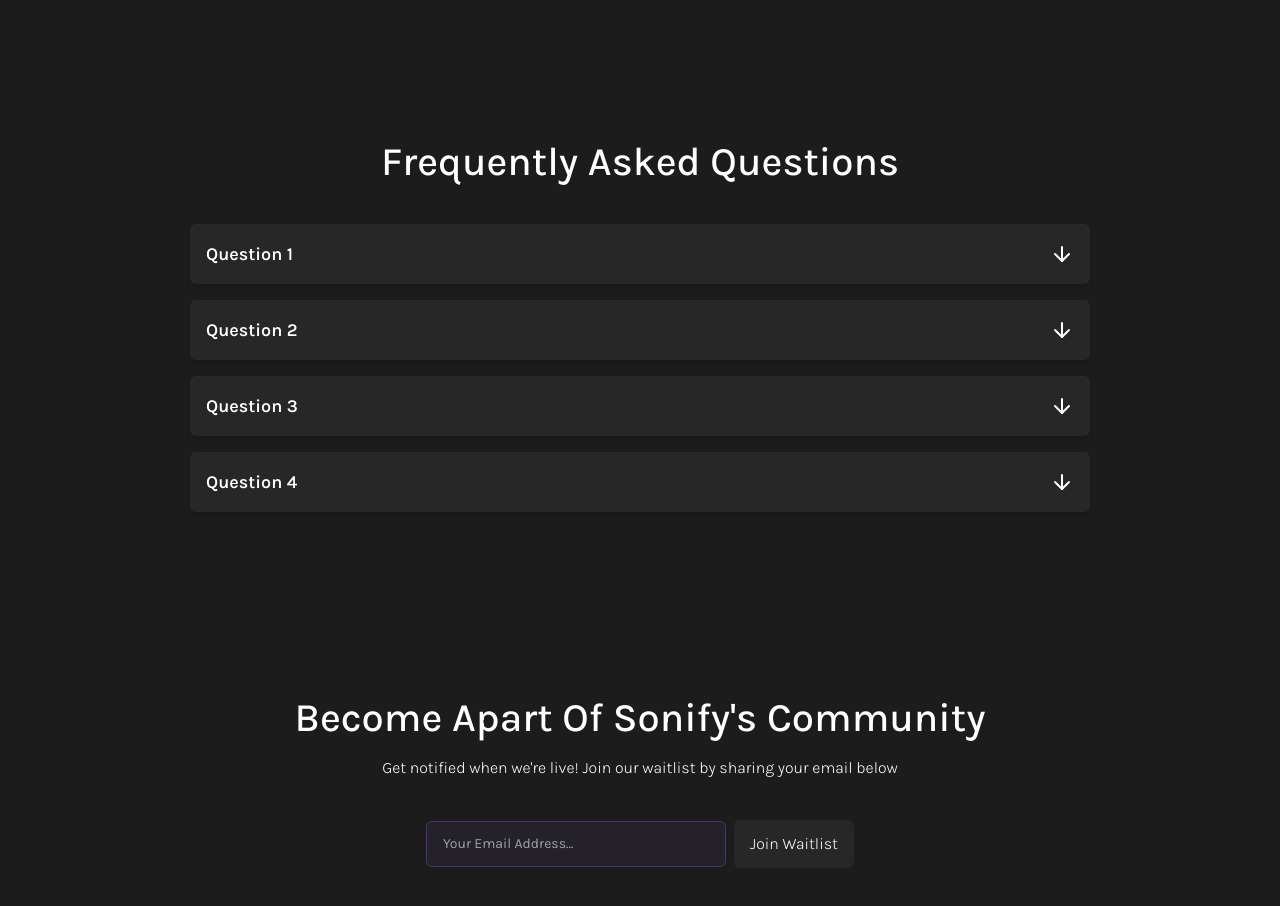
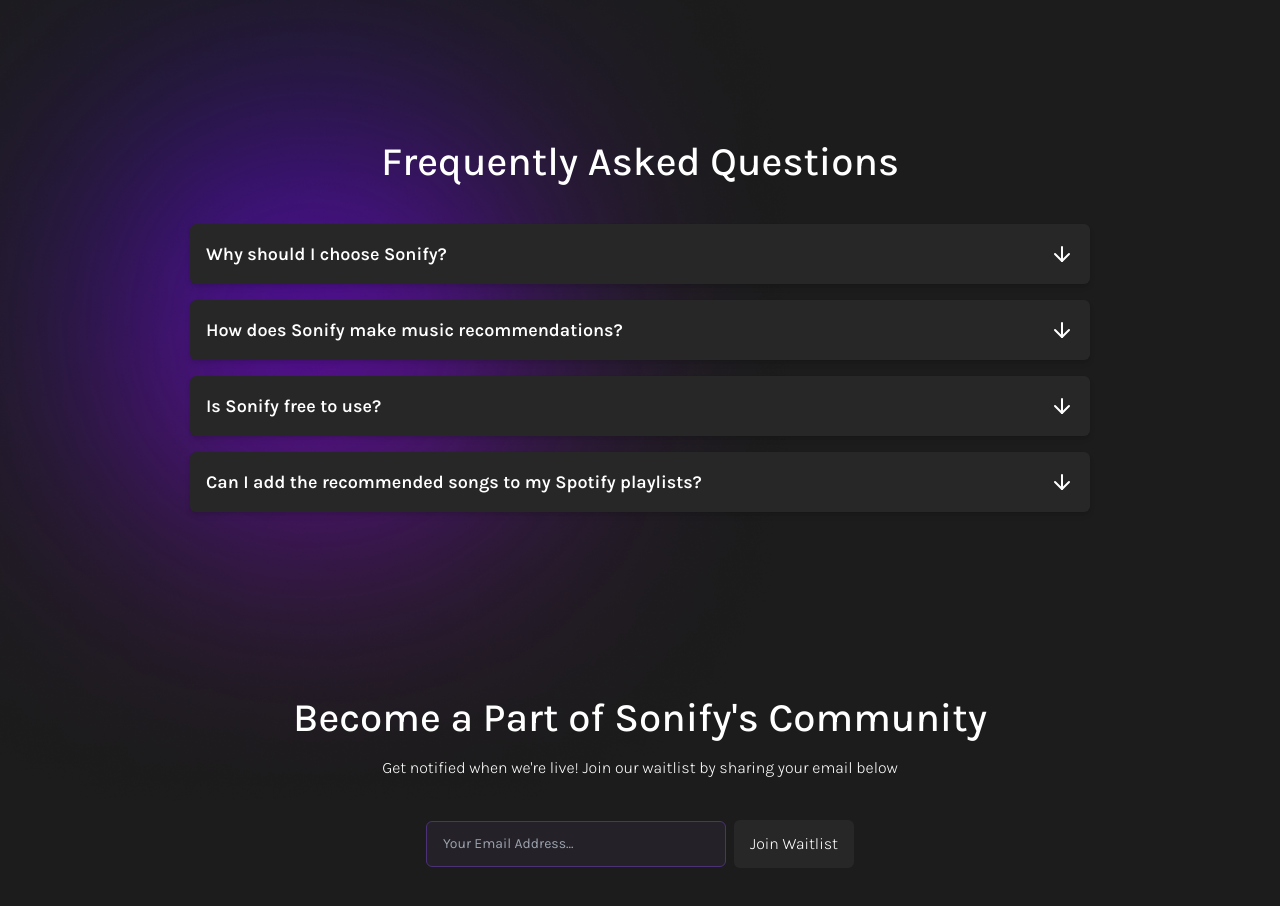
Before and after one commit to vivianzhou1288/sonify, a Next.js app: page / in a window 1280 px wide. Shown: the part 1820-2726 px from the top of the page. Built offline with nearby package versions, Linux system fonts and the light colour scheme.

Commit message:
Connect Backend

```diff
--- a/components/Faq.jsx
+++ b/components/Faq.jsx
@@ -1,6 +1,8 @@
 "use client";
 import { ArrowDown } from "lucide-react";
+import Image from "next/image";
 import React, { useState } from "react";
+import Blur2 from "@/public/blur-2.png";
 
 const Faq = () => {
   const [openFaqIndex, setOpenFaqIndex] = useState(null);
@@ -10,14 +12,38 @@
   };
 
   const faqs = [
-    { question: "Question 1", answer: "Answer to question 1" },
-    { question: "Question 2", answer: "Answer to question 2" },
-    { question: "Question 3", answer: "Answer to question 3" },
-    { question: "Question 4", answer: "Answer to question 4" },
+    {
+      question: "Why should I choose Sonify?",
+      answer:
+        "Sonify provides personalized music recommendations based on your listening habits, ensuring that you discover new songs and artists you'll love. We analyze your preferences to create curated playlists that match your unique taste.",
+    },
+    {
+      question: "How does Sonify make music recommendations?",
+      answer:
+        "Sonify uses AI algorithms to analyze your Spotify listening history, including the genres, artists, and songs you frequently listen to. By understanding your preferences, Sonify generates customized playlists and song suggestions to match your musical tastes.",
+    },
+    {
+      question: "Is Sonify free to use?",
+      answer:
+        "Yes, Sonify is free to use. You can connect your Spotify account and start receiving personalized music recommendations without any subscription fees. We offer premium features for users who want an enhanced experience, but the core functionalities are available at no cost.",
+    },
+    {
+      question: "Can I add the recommended songs to my Spotify playlists?",
+      answer:
+        "Absolutely! With Sonify, you can easily add any of the recommended songs directly to your existing Spotify playlists or create new ones. Our seamless integration with Spotify makes managing your music library simple and intuitive.",
+    },
   ];
 
   return (
-    <div className="pb-40 text-center max-w-[900px] mx-auto mt-5" id="faq">
+    <div
+      className=" relative pb-40 text-center max-w-[900px] mx-auto mt-5"
+      id="faq"
+    >
+      <Image
+        src={Blur2}
+        alt=""
+        className="absolute top-[-124px] left-[-200px] sm:left-[-300px] sm:top-[-324px] z-[-34] w-full"
+      />
       <h1 className="text-[30px] sm:text-[40px] mb-8 font-medium">
         Frequently Asked Questions
       </h1>
--- a/components/Hero.jsx
+++ b/components/Hero.jsx
@@ -1,5 +1,5 @@
 "use client";
-import React, {useState} from "react";
+import React, { useState } from "react";
 import Image from "next/image";
 import HeadphoneImg from "@/public/mic-pic.png";
 
@@ -12,7 +12,7 @@
       const response = await fetch("/api/collect-emails", {
         method: "POST",
         headers: { "Content-Type": "application/json" },
-        body: JSON.stringify({email}),
+        body: JSON.stringify({ email }),
       });
 
       if (!response.ok) {
@@ -28,7 +28,7 @@
       console.error("Sign-in error:", error);
       setError("An unexpected error occurred.");
     }
-  }
+  };
   return (
     <div className="text-center md:text-left md:flex items-center justify-center md:justify-between gap-5 font-medium">
       <div className="">
@@ -50,10 +50,10 @@
             placeholder="Your Email Address..."
             required
             type="email"
-            className="bg-[rgba(165,_122,_255,_0.05)] outline-none border border-[#4C3177] rounded-md py-3 px-4 max-w-[300px] w-full text-sm"
+            className="bg-[rgba(165,_122,_255,_0.05)] outline-none border border-[#4C3177] rounded-md py-3 px-4 max-w-[250px] w-full text-sm"
             onChange={(e) => setEmail(e.target.value)}
           />
-          <div onClick = {handleWaitlist}>
+          <div onClick={handleWaitlist}>
             <a
               href=""
               className="shrink-0 bg-[#272728] py-3 px-4 rounded-md font-light"
--- a/components/Join.jsx
+++ b/components/Join.jsx
@@ -1,29 +1,70 @@
-import React from "react";
+"use client";
+import React, { useState } from "react";
 
 const Join = () => {
+  const [email, setEmail] = useState("");
+  const [statusMessage, setStatusMessage] = useState("");
+
+  const handleSubmit = async (e) => {
+    e.preventDefault();
+
+    if (!email) {
+      setStatusMessage("Please enter a valid email address.");
+      return;
+    }
+
+    try {
+      const response = await fetch("/api/collect-email", {
+        method: "POST",
+        headers: {
+          "Content-Type": "application/json",
+        },
+        body: JSON.stringify({ email }),
+      });
+
+      const result = await response.json();
+
+      if (response.ok) {
+        setStatusMessage("Email added successfully!");
+        setEmail("");
+      } else {
+        setStatusMessage(result.error || "Failed to add email.");
+      }
+    } catch (error) {
+      console.error("Error submitting email:", error);
+      setStatusMessage("An error occurred. Please try again later.");
+    }
+  };
+
   return (
     <div className="text-center pb-40">
       <h1 className="text-[30px] sm:text-[40px] mb-2 font-medium">
-        Become Apart Of Sonify&apos;s Community
+        Become a Part of Sonify&apos;s Community
       </h1>
       <p className="font-light">
         Get notified when we&apos;re live! Join our waitlist by sharing your
         email below
       </p>
-      <div className="flex justify-center mb-10 md:mb-0 gap-2 mt-10 items-center">
+      <form
+        onSubmit={handleSubmit}
+        className="flex justify-center mb-10 md:mb-0 gap-2 mt-10 items-center"
+      >
         <input
           placeholder="Your Email Address..."
           required
           type="email"
+          value={email}
+          onChange={(e) => setEmail(e.target.value)}
           className="bg-[rgba(165,_122,_255,_0.05)] outline-none border border-[#4C3177] rounded-md py-3 px-4 max-w-[300px] w-full text-sm"
         />
-        <a
-          href=""
+        <button
+          type="submit"
           className="shrink-0 bg-[#272728] py-3 px-4 rounded-md font-light"
         >
           Join Waitlist
-        </a>
-      </div>
+        </button>
+      </form>
+      {statusMessage && <p className="mt-4 text-sm">{statusMessage}</p>}{" "}
     </div>
   );
 };
```
Also changed, not shown: public/blur-2.png (added), 1 other file (tests, documents, lock files or other folders).
